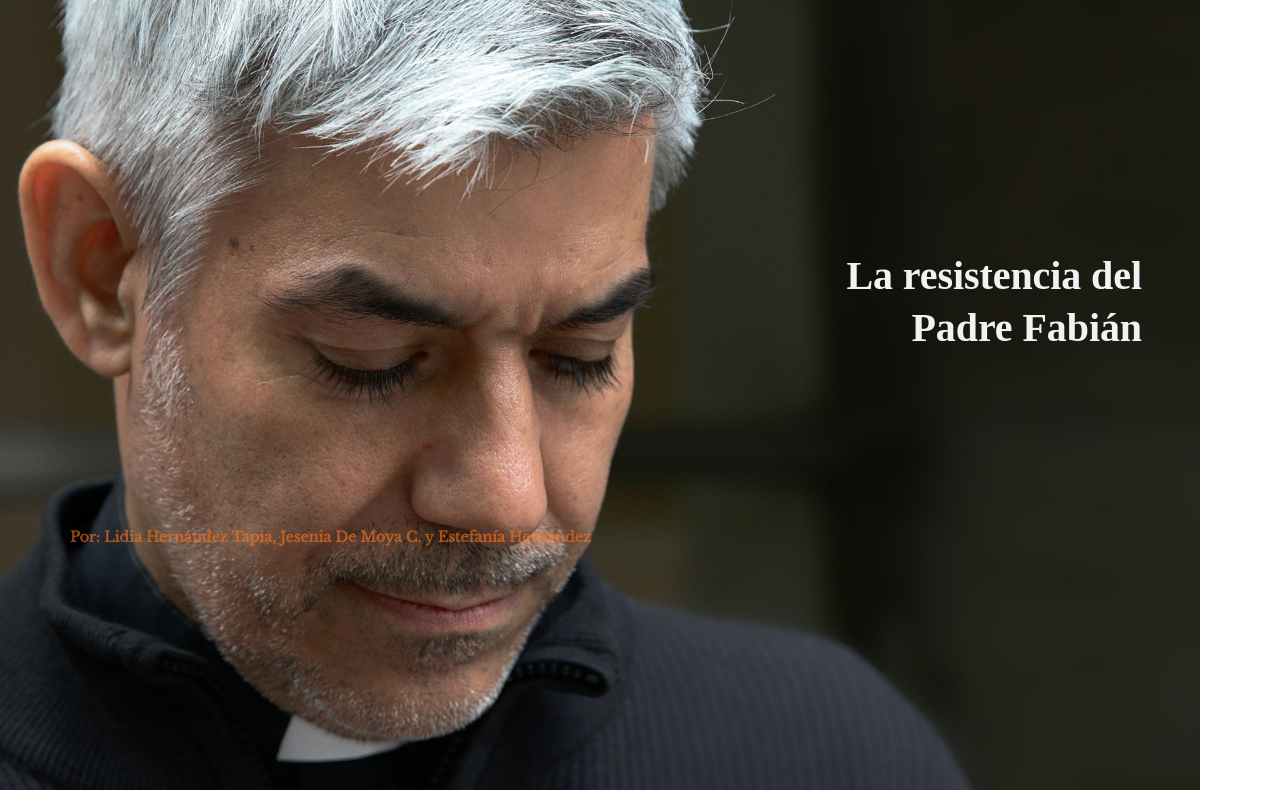
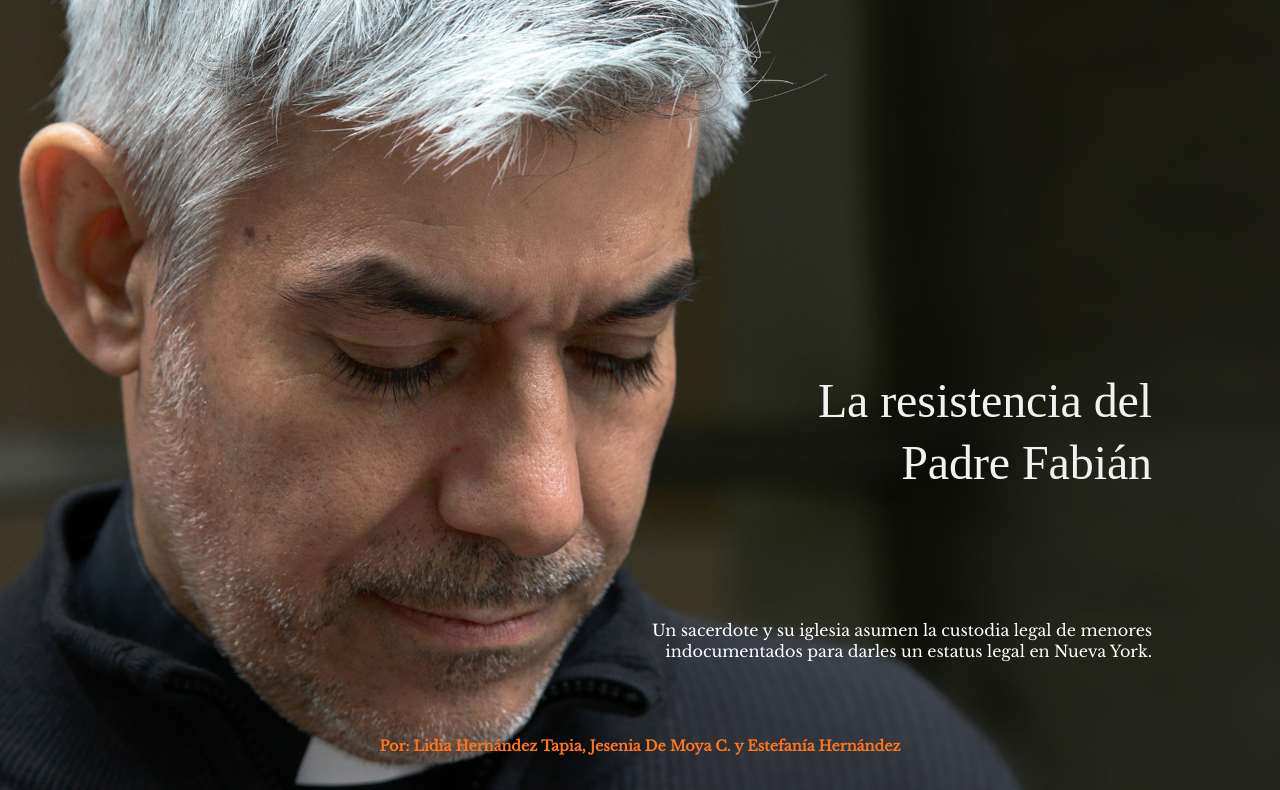
Before and after one commit to craft2es/bajo-santuario, a plain HTML site: page reportaje-adopciones.html in a window 1280 px wide. Shown: the top 790 px of the page. Drawn offline with nearby package versions, Linux system fonts and the light colour scheme; a web font is replaced by a local one.

Commit message:
Modificamos media queries

```diff
--- a/assets/css/reportaje.css
+++ b/assets/css/reportaje.css
@@ -6,9 +6,9 @@
  * reveal.js is Copyright (C) 2011-2012 Hakim El Hattab, http://hakim.se
  */
 
-@import url('https://fonts.googleapis.com/css?family=Libre+Baskerville|Nixie+One');
+/* @import url('https://fonts.googleapis.com/css?family='); */
 @import url('https://fonts.googleapis.com/css?family=Montserrat');
-@import url('https://fonts.googleapis.com/css?family=Playfair+Display:400,700');
+@import url('https://fonts.googleapis.com/css?family=Libre+Baskerville|Playfair+Display:400,700');
 
 
 /*********************************************
@@ -16,24 +16,27 @@
  *********************************************/
 header{
   max-width: 100%;
+  width: 100%;
+  min-height: 600px;
+  position: relative;
 }
-.header{
-  width: 100%;
+
+/*
+img.landingImage {
+  position: absolute;
+
+
+   min-height: 100%;
+   min-width: 1024px;
+
+
+   width: 100%;
+   height: auto;
 }
-.landingImage{
-  max-width: auto;
-  position: absolute;
-  margin: 0;
-}
-.landingTitle{
-  position: relative;
-  text-align: right;
-  font-size: 2.5em;
-  text-shadow: none;
-  line-height: 1.3em;
-  margin-top: 0px !important;
-  padding: 250px 10px 0 0;
-}
+
+*/
+
+
 body {
   font-size: 16px;
   overflow: visible;
@@ -50,45 +53,43 @@ p {
   font-family: "Libre Baskerville", serif;
   font-size: 0.9em !important;
 }
-.byline {
-  margin: 150px 70px 0;
-  font-weight: bold;
-  position: relative;
-  color: #ff751a;
-  opacity: 0.6;
-  font-size: 15px
-}
 figcaption {
   font-family: "Montserrat", sans-serif;
   font-size: 13px;
   color: #ff751a;
 }
-.decoration{
+.footer {
+  /* position: absolute; */
+  bottom: 0;
   margin: 0;
-  max-width: 100vh;
+  width: 100%;
   height: 80px;
-  background-color: #22264b;
-  opacity: 0.8;
-  position: relative;
-  box-shadow: 0px 1px 3px grey;
+  background-color: rgba(255, 117, 26, 0.5);
+  /* box-shadow: 0px 1px 3px grey; */
 }
 .navigation{
   width: 100%;
   margin: auto;
-  font-size: 20px;
+  font-size: 1.4em;
   text-align: center;
   padding: 5px 0;
   background-color: #ff751a;
-  opacity: 0.8;
-  box-shadow: 0px 1px 3px grey;
+  /* opacity: 0.8; */
+  /* box-shadow: 0px 1px 3px grey; */
   z-index: 2;
 }
 
-.navigation a{
-  margin: 0 40px 5px;
+.navigation a {
+  margin: 0;
+  margin-right: 50px;
+  margin-bottom: 32px;
   display: inline-block;
   position: relative;
 }
+.navigation a:last-child {
+  margin-right: 0;
+}
+
 .icono {
   max-width: 50px;
 }
@@ -155,11 +156,11 @@ h1, h2, h3, h4, p, a {
 }
 
 /* Ensure certain elements are never larger than the slide itself */
-img,
+/* img,
 video,
 iframe {
   max-width: 95%;
-  max-height: 95%; }
+  max-height: 95%; } */
 
 strong,
 b {
@@ -241,6 +242,56 @@ a:hover {
   border-bottom: 4px solid rgba(0, 0, 0, 0.1);
 }
 
+/* Hero */
+
+
+#bg {
+  position: fixed;
+  width: 100%;
+  height: 100%;
+  background: url('../images/FabianReportajeLanding.jpg');
+  background-size: cover;
+  background-repeat: no-repeat;
+  background-position: center center;
+  z-index: -1;
+}
+
+
+.landingTitle {
+  top: 120px;
+  right: 120px;
+  position: absolute;
+  text-align: right;
+  font-size: 2.5rem;
+  text-shadow: none;
+  line-height: 1.3em;
+  /* margin-top: 0px !important; */
+  /* padding: 250px 10px 0 0; */
+}
+.landingDesc {
+  font-family: 'Libre Baskerville';
+  font-weight: normal;
+  bottom: 120px;
+  /* right: 120px; */
+  position: absolute;
+  text-align: center;
+  font-size: 1rem;
+  text-shadow: none;
+  line-height: 1.3em;
+  color: #fff;
+  /* margin-top: 0px !important; */
+  /* padding: 250px 10px 0 0; */
+}
+
+.byline {
+  position: absolute;
+  width: 100%;
+  margin: 150px 70px 0;
+  font-weight: bold;
+  color: #ff751a;
+  font-size: 1rem;
+}
+
 /*********************************************
  * IMAGES
  *********************************************/
@@ -259,12 +310,151 @@ img {
   background-size: cover;
  }
 
- .encabezado {
+/*  .encabezado {
     padding: 300px 200px;
     background: url('FabianReportajeLanding.jpg') no-repeat center center fixed;
  }
-
+ */
  .contenedor {
-  padding: 200px;
+  padding: 200px 200px;
+  /* padding: 200px; */
   background: #fff;
  }
+
+@media only screen and (min-width : 320px) {
+  header {
+    /* background-color: red; */
+  }
+  .contenedor {
+   padding: 50px 25px;
+   /* padding: 200px; */
+   background: #fff;
+  }
+
+  .landingTitle {
+    font-weight: 400;
+    top: 120px;
+    right: 0;
+    left: 0;
+    padding: 0;
+    margin: 0;
+    position: absolute;
+    text-align: center;
+    font-size: 2.5rem;
+    text-shadow: none;
+    line-height: 1.3em;
+  }
+
+  .byline {
+    position: absolute;
+    bottom: 5%;
+    right: 0;
+    left: 0;
+    margin: 0;
+    font-weight: bold;
+    color: #fff;
+    font-size: 0.8rem;
+  }
+
+  .landingDesc {
+    font-family: 'Libre Baskerville';
+    font-weight: normal;
+    bottom: 20%;
+    left: 0;
+    right: 0;
+    /* position: absolute; */
+    /* text-align: center; */
+    font-size: 1.2rem;
+    text-shadow: none;
+    line-height: 1.3em;
+    color: #fff;
+    /* margin-top: 0px !important; */
+    /* padding: 250px 10px 0 0; */
+  }
+}
+@media only screen and (min-width : 992px) {
+  header{
+    min-height: 900px;
+  }
+  .landingTitle {
+    font-weight: 400;
+    top: 240px;
+    right: 8%;
+    position: absolute;
+    text-align: right;
+    font-size: 2.5rem;
+    text-shadow: none;
+    line-height: 1.3em;
+  }
+
+  .byline {
+    position: absolute;
+    bottom: 120px;
+    left: 0;
+    right: 0;
+    margin: 0;
+    text-align: center;
+    font-weight: bold;
+    color: #ff751a;
+    font-size: 1rem;
+  }
+
+  .landingDesc {
+    font-family: 'Libre Baskerville';
+    font-weight: normal;
+    width: 50%;
+    top: 420px;
+    right: 8%;
+    left: auto;
+    bottom: auto;
+    text-align: right;
+    position: absolute;
+    font-size: 1rem;
+    text-shadow: none;
+    line-height: 1.3em;
+    color: #fff;
+    /* margin-top: 0px !important; */
+    /* padding: 250px 10px 0 0; */
+  }
+}
+
+@media only screen and (min-width : 1200px) {
+  .landingTitle {
+      font-weight: 400;
+      top: 320px;
+      right: 10%;
+      position: absolute;
+      text-align: right;
+      font-size: 3rem;
+      text-shadow: none;
+      line-height: 1.3em;
+    }
+
+    .byline {
+      position: absolute;
+      bottom: 120px;
+      left: 0;
+      right: 10%;
+      margin: 0;
+      text-align: center;
+      font-weight: bold;
+      color: #ff751a;
+      font-size: 1.2rem;
+    }
+
+    .landingDesc {
+      font-family: 'Libre Baskerville';
+      font-weight: normal;
+      width: 40%;
+      top: 620px;
+      right: 10%;
+      left: auto;
+      bottom: auto;
+      text-align: right;
+      position: absolute;
+      font-size: 1rem;
+      text-shadow: none;
+      line-height: 1.3em;
+      color: #fff;
+    }
+}
--- a/reportaje-adopciones.html
+++ b/reportaje-adopciones.html
@@ -7,7 +7,6 @@
         <title>La resistencia del Padre Fabián</title>
 
         <link rel="stylesheet" href="assets/css/reportaje.css">
-        <link rel="stylesheet" href="assets/css/.css">
 
         <script src='assets/js/jquery.min.js'></script>
 
@@ -15,10 +14,12 @@
     <body>
         <article class="articulo">
             <header class="header">
-                <img src="assets/images/FabianReportajeLanding.jpg" class="landingImage">
+                <div id="bg"></div>
                 <h1 class="landingTitle">La resistencia del <br>Padre Fabián</h1>
+                <h5 class="landingDesc">Un sacerdote y su iglesia asumen la custodia legal de menores indocumentados para  darles un estatus legal en Nueva York.</h5>
+                <p class="byline">Por: Lidia Hernández Tapia, Jesenia De Moya C. y Estefanía Hernández</p>
             </header>
-            <p class="byline">Por: Lidia Hernández Tapia, Jesenia De Moya C. y Estefanía Hernández</p>
+
             <div class="contenedor">
                 <p><span class="dropCap">H</span>ermes Espinoza recuerda el momento en que se vio solo en Nueva York con 17 años, sin familia y sin papeles para vivir legalmente en el país. Había cruzado la frontera un año antes, en 2007, procedente de México, para escapar de la discriminación por ser homosexual en su pueblo de Guerrero. Un día un amigo le refirió el nombre de un sacerdote en una iglesia en Midtown Manhattan, especialmente conocida por ser abierta a la comunidad LGBTQ. Era la Iglesia de Sión, la comunidad liderada por el padre Fabián Arias.</p>
 
@@ -149,16 +150,15 @@
 
                 <center><img src="assets/images/candel-icon.png" class="icono"></center>
                 <center><img src="assets/images/nycns.png"></center>
-                <div class="decoration">
-                    <footer>
-                        <nav class="navigation">
-                            <a href="indexLanding.html">Bajo Santuario</a>
-                            <a href="video-iglesias-santuario.html">¿Qué son las iglesias santuario?</a>
-                            <a href="audioslide-hermes.html">Un padre para Hermes</a>
-                        </nav>
-                    </footer>
-                </div>
+
             </div>
+            <footer class="footer">
+                <nav class="navigation">
+                    <a href="indexLanding.html">Bajo Santuario</a>
+                    <a href="video-iglesias-santuario.html">¿Qué son las iglesias santuario?</a>
+                    <a href="audioslide-hermes.html">Un padre para Hermes</a>
+                </nav>
+            </footer>
         </article>
 
 
```
